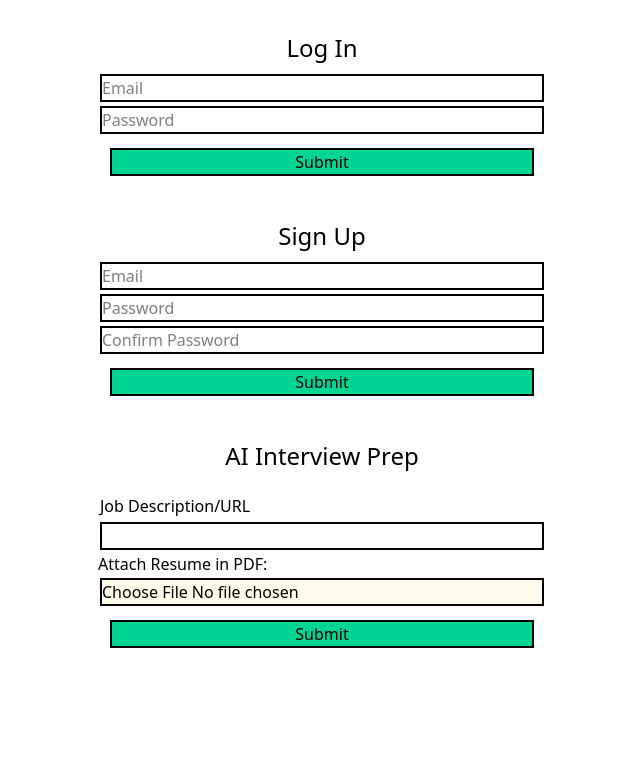
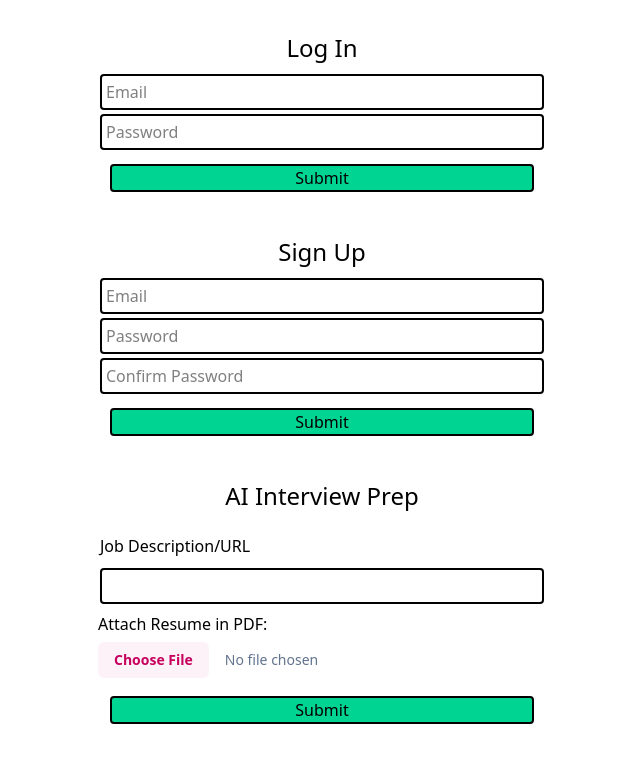
Before and after one commit to wassup-chicken/jobs-frontend, a React (Vite) app: page /resume in a window 1280 px wide. Shown: the top 762 px of the page, without its empty margins (318-958 px from the left). Built offline with nearby package versions, Linux system fonts and the light colour scheme; no server answers.

Commit message:
styling and values being wiped when clicked on button

```diff
--- a/src/components/Login.jsx
+++ b/src/components/Login.jsx
@@ -33,11 +33,16 @@ const Form = ({ auth }) => {
         const user = userCredential.user;
         console.log(user);
         // ...
+        setEmail("");
+        setPassword("");
       })
       .catch((error) => {
         const errorMessage = error.message;
 
         alert(errorMessage);
+
+        setEmail("");
+        setPassword("");
       });
   };
 
@@ -50,22 +55,24 @@ const Form = ({ auth }) => {
             onChange={handleEmail}
             id="email"
             name="email"
-            className="border-2 m-0.5"
+            className="border-2 m-0.5 rounded-sm p-1"
             type="email"
+            value={email}
             placeholder="Email"
           />
           <input
             onChange={handlePassword}
             id="password"
             name="password"
-            className="border-2 m-0.5"
+            className="border-2 m-0.5 rounded-sm p-1"
             type="password"
+            value={password}
             placeholder="Password"
           />
           <button
             type="button"
             onClick={handleSubmit}
-            className="border-2 m-3 bg-emerald-400"
+            className="border-2 m-3 bg-emerald-400 rounded-sm"
           >
             Submit
           </button>
--- a/src/components/Resume.jsx
+++ b/src/components/Resume.jsx
@@ -69,29 +69,34 @@ const Resume = ({ auth }) => {
           <h1 className="text-2xl align-text-top">AI Interview Prep</h1>
 
           <div className="flex justify-center">
-            <form className="flex flex-col w-md text-align text-left m-5">
+            <form className="flex flex-col w-md text-align text-left m-5 gap-1.5">
               <label htmlFor="url" className="m-0.5">
                 Job Description/URL
               </label>
               <input
                 id="url"
                 onChange={handleUrl}
-                className="border-2 m-0.5"
+                className="border-2 m-0.5 rounded-sm p-1"
                 type="text"
                 name="url"
               />
-              <label htmlFor="resume">Attach Resume in PDF: </label>
+              <label htmlFor="resume">Attach Resume in PDF:</label>
               <input
                 id="resume"
                 onChange={handleResume}
-                className="bg-amber-50 border-2 m-0.5"
+                className="block w-full text-sm text-slate-500
+         file:mr-4 file:py-2 file:px-4
+         file:rounded-md file:border-0
+         file:text-sm file:font-semibold
+         file:bg-pink-50 file:text-pink-700
+         hover:file:bg-pink-100"
                 type="file"
                 name="resume"
               />
               <button
                 type="button"
                 onClick={handleSubmit}
-                className="border-2 bg-emerald-400 m-3"
+                className="border-2 bg-emerald-400 m-3 rounded-sm"
               >
                 Submit
               </button>
--- a/src/components/Signup.jsx
+++ b/src/components/Signup.jsx
@@ -37,12 +37,19 @@ const Form = ({ auth }) => {
 
         //navigate to log in to have them sign in again...
         //send email to confirm then have them log in
+        setEmail("");
+        setPassword("");
+        setConfirmPw("");
       })
       .catch((error) => {
         const errorCode = error.code;
         const errorMsg = error.message;
+        alert(errorMsg);
+        setEmail("");
+        setPassword("");
+        setConfirmPw("");
 
-        alert(errorMsg);
+        // alert(errorMsg);
       });
   };
 
@@ -55,30 +62,33 @@ const Form = ({ auth }) => {
             onChange={handleEmail}
             id="email"
             name="email"
-            className="border-2 m-0.5"
+            className="border-2 m-0.5 rounded-sm p-1"
             type="email"
+            value={email}
             placeholder="Email"
           />
           <input
             onChange={handlePassword}
             id="password"
             name="password"
-            className="border-2 m-0.5"
+            className="border-2 m-0.5 rounded-sm p-1"
             type="password"
+            value={password}
             placeholder="Password"
           />
           <input
             onChange={handleConfirmPw}
             id="password"
             name="password"
-            className="border-2 m-0.5"
+            className="border-2 m-0.5 rounded-sm p-1"
             type="password"
+            value={confirmPw}
             placeholder="Confirm Password"
           />
           <button
             type="button"
             onClick={handleSubmit}
-            className="border-2 m-3 bg-emerald-400"
+            className="border-2 m-3 bg-emerald-400 rounded-sm"
           >
             Submit
           </button>
```
